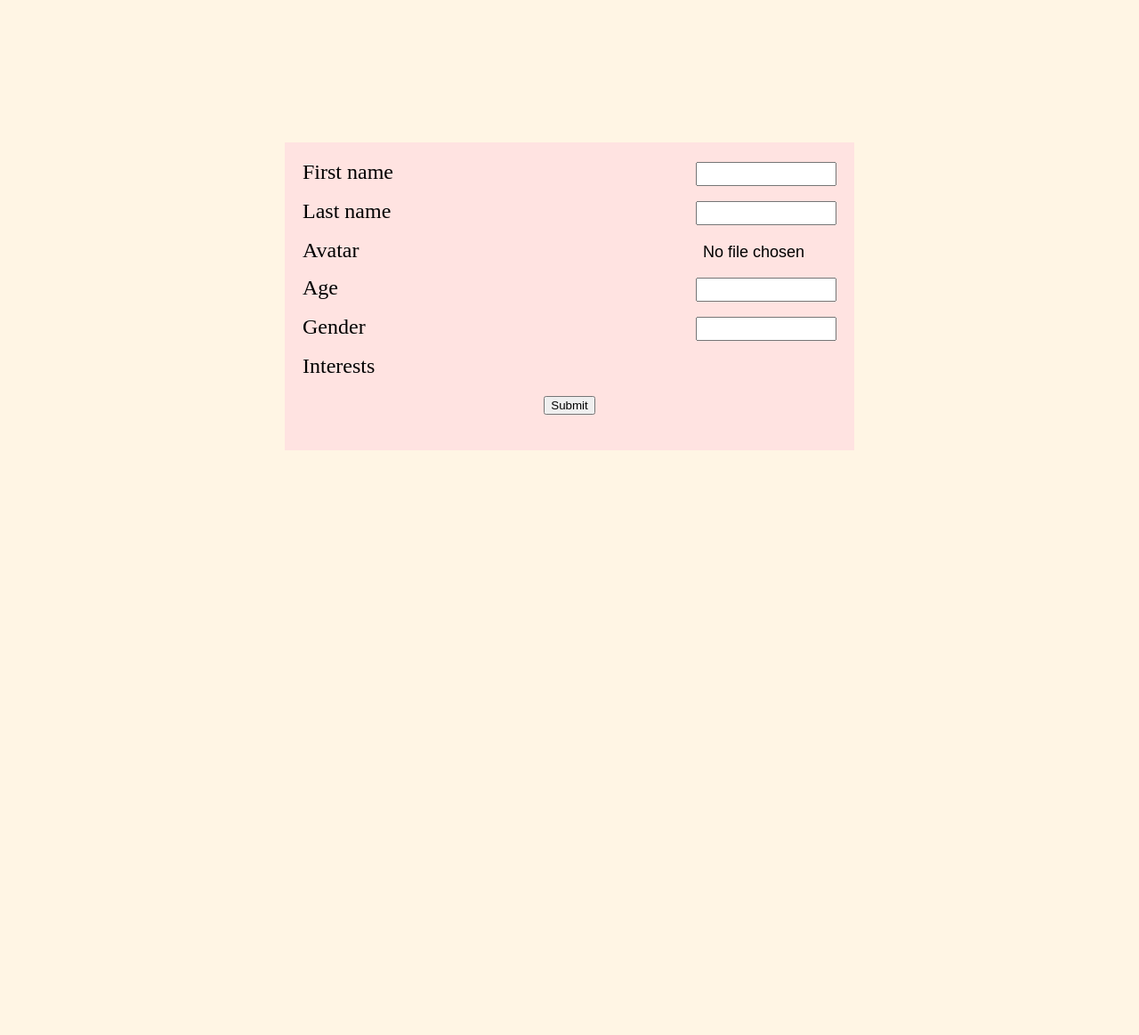
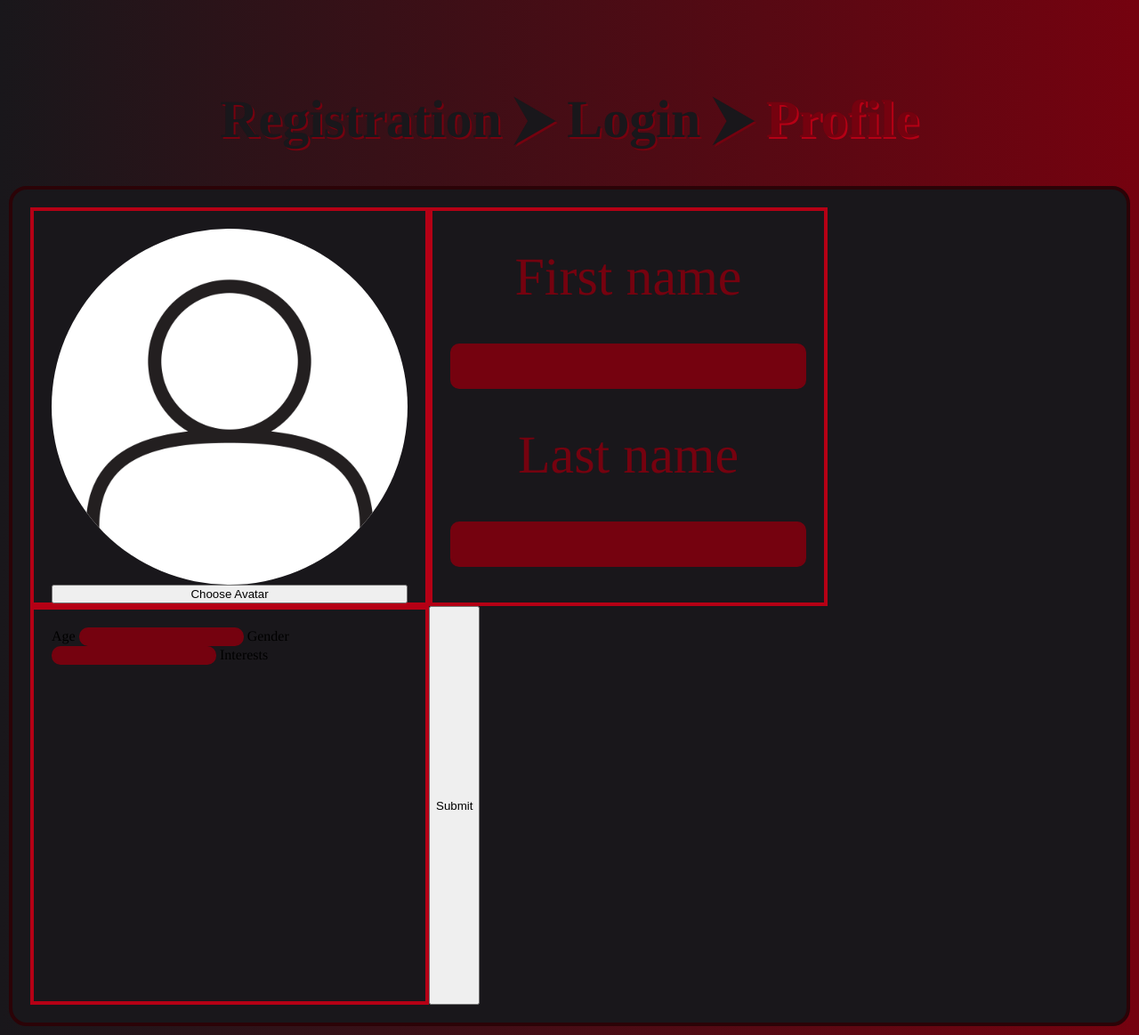
Before and after one commit to TheRufio/CatMate, a Django app: page /create-user-profile/ in a window 1280 px wide. Shown: the whole page at 89% size. Before the commit the page ends 506 px from the top, so only its background shows below. Run offline with Django 5.2, Linux system fonts and the light colour scheme; the visitor is signed in with stand-in values (Sample User, id 1); data that the repository does not hold is empty.

Commit message:
make basic styles for create-user-profile

```diff
--- a/catmate/main/forms.py
+++ b/catmate/main/forms.py
@@ -7,7 +7,8 @@ class UserProfileForm(forms.ModelForm):
         model = UserProfile
         fields = ['avatar', 'age', 'gender', 'interests']
         widgets = {
-            'avatar': forms.FileInput(attrs={'class': 'field-value avatar'}),
+            'avatar': forms.FileInput(attrs={'class': 'field-value avatar',
+                                             'style': "display:none"}),
             'age': forms.NumberInput(attrs={'class': 'field-value'}),
             'gender': forms.TextInput(attrs={'class': 'field-value'}),
             'interests': forms.CheckboxSelectMultiple(attrs={'class': 'field-value'}),
--- /dev/null
+++ b/catmate/main/static/main/create-user-profile.css
@@ -0,0 +1,130 @@
+:root {
+    --color-black: #19171b;
+    --color-red-main: #75020f;
+    --color-red-contrast: #b50015;
+    --color-red-second: #51080d;
+    --color-red-black: #2b0307;
+}
+
+body {
+    background: linear-gradient(to right, var(--color-black), var(--color-red-main));
+    margin: 0;
+    font-family: times;
+}
+
+h1 {
+    text-align: center;
+    font-size: 60px;
+    margin-top: 100px;
+    color: var(--color-red-main);
+    text-shadow: 2px 2px var(--color-red-contrast);
+}
+
+a {
+    display:inline-block;
+    font-size: 60px;
+    text-decoration: none;
+    color: var(--color-black);
+    text-shadow: 2px 2px var(--color-red-main);
+    transition: color 0.3s ease, transform 0.5s ease;
+}
+
+a:hover {
+    color: var(--color-red-contrast);
+    transform: scale(1.1);
+}
+
+b {
+    color: var(--color-black);
+    text-shadow: 2px 2px var(--color-red-main);
+}
+
+input[type="file"]::file-selector-button {
+    display: none;
+}
+
+.profile-container,
+.profile-container-item {
+    display: flex;
+    flex-direction: row;
+    flex-wrap: wrap;
+    background-color: var(--color-black);
+    padding: 20px;
+    border: 4px solid var(--color-red-black);
+    border-radius: 20px;
+    margin: 10px;
+}
+
+
+.avatar-block {
+    display: flex;
+    flex-direction: column;
+    padding: 20px;
+    border: 4px solid var(--color-red-contrast);
+    height: 400px;
+    width: 400px;
+}
+
+.avatar-block img {
+    height: 100%;
+    width: 100%;
+    background-color: white;
+    border-radius: 100%;
+    object-fit: cover;
+}
+
+.name-block {
+    display: flex;
+    flex-direction: column;
+    flex-wrap: nowrap;
+    justify-content: space-around;
+    border: 4px solid var(--color-red-contrast);
+    font-size: 60px;
+    color: var(--color-red-main);
+    padding: 20px;
+    height: 400px;
+    width: 400px;
+    text-align: center;
+}
+
+.name-block input {
+    font-size: 40px;
+}
+
+.info-block {
+    height: 400px;
+    width: 400px;
+    padding: 20px;
+    border: 4px solid var(--color-red-contrast)
+}
+
+#uploadBtn {
+    cursor: pointer;
+}
+
+#uploadBtn:hover {
+    background: #4338ca;
+}
+
+#fileName {
+    display: none;
+}
+
+input {
+    border: 2px solid var(--color-red-main);
+    border-radius: 10px;
+    text-align: center;
+    background-color: var(--color-red-main);
+    color: var(--color-black);
+    transition: transform 0.3s ease, border-color 0.4s ease;
+}
+
+input:focus {
+    border: 2px solid var(--color-red-contrast);
+    outline: none;
+}
+
+input:hover {
+    border: 2px solid var(--color-red-contrast);
+    transform: scale(1.06);
+}
--- a/catmate/main/static/main/user-profile.css
+++ /dev/null
@@ -1,66 +0,0 @@
-:root {
-    --color-bg-page: #FFF5E4;
-    --color-bg-container: #FFE3E1;
-    --color-border: #FFD1D1;
-    --color-text-main: #FF9494;
-    --color-input-text: #FFD1D1;
-    --color-input-bg: white;
-    --color-btn-hover: #fdc6c6;
-    --shadow-text: 1px 1px 1px black;
-    --shadow-input: 1px 1px 2px #000000;
-}
-
-html, body {
-    background-color: var(--color-bg-page);
-}
-
-.profile-container {
-    max-width: 80%;
-    width: 600px;
-    margin-left: auto;
-    margin-right: auto;
-    background-color: #FFE3E1;
-    padding: 20px;
-    margin-top: 20vh;
-}
-
-.profile-container-item {
-    display: block;
-    width: 100%;
-    margin-bottom: 15px;
-    font-size: 0;
-}
-
-.profile-container-item .field-name,
-.profile-container-item .field-value {
-    display: inline-block;
-    width: 50%;
-}
-
-.profile-container-item .field-name {
-    font-size: 24px;
-    text-align: left;
-}
-
-.profile-container-item .field-value {
-    text-align: right;
-    font-size: 18px;
-}
-
-
-.profile-container-item .field-error {
-    display: block;
-    margin-top: 5px;
-    color: red;
-    font-size: 12px;
-}
-
-
-input[type="file"]::file-selector-button {
-    display: none;
-}
-
-.profile-container button {
-    display: block;
-    margin: 20px auto;
-}
--- a/catmate/main/templates/main/create-user-profile.html
+++ b/catmate/main/templates/main/create-user-profile.html
@@ -2,7 +2,7 @@
 {% load static %}
 
 {% block head %}
-<link rel="stylesheet" href="{% static 'main/user-profile.css' %}">
+<link rel="stylesheet" href="{% static 'main/create-user-profile.css' %}">
 {% endblock %}
 
 {% block title %}
@@ -10,27 +10,67 @@
 {% endblock %}
 
 {% block content %}
-<div class="profile-container">
-    <form method="post" enctype="multipart/form-data">
+<h1>
+    <a href="{% url 'registration:registration' %}">Registration </a>
+    <b> ⮞ </b>
+    <a href="{% url 'registration:login' %}">Login</a><b> ⮞ </b>
+    Profile
+</h1>
+<form method="post" enctype="multipart/form-data">
+    <div class="profile-container">
         {% csrf_token %}
-        {% for field in userprofilename_form %}
-            <div class="profile-container-item">
-                <div class="field-name">{{ field.label }}</div>
-                <div class="field-value">{{ field }}</div>
-                <div class="field-error">{{ field.errors }}</div>
-            </div>
-        {% endfor %}
+        <div class="avatar-block">
+            <img id="avatarPreview"
+                src="{{ userprofile_form.avatar.value.url|default:'/static/main/default-avatar.png' }}"
+                alt="avatar">
 
-        {% for field in userprofile_form %}
-            <div class="profile-container-item">
-                <div class="field-name">{{ field.label }}</div>
-                <div class="field-value">{{ field }}</div>
-                <div class="field-error">{{ field.errors }}</div>
-            </div>
-        {% endfor %}
+            <!-- custom button -->
+            <button type="button" id="uploadBtn">Choose Avatar</button>
+            <span id="fileName">No file chosen</span>
+
+            <!-- hidden input -->
+            {{ userprofile_form.avatar }}
+        </div>
+        <div class="name-block">
+            {{ userprofilename_form.first_name.label_tag|cut:":"  }}
+            {{ userprofilename_form.first_name }}
+            {{ userprofilename_form.last_name.label_tag|cut:":" }}
+            {{ userprofilename_form.last_name }}
+        </div>
+        <div class="info-block">
+            {{userprofile_form.age.label_tag|cut:":"}}
+            {{userprofile_form.age}}
+            {{userprofile_form.gender.label_tag|cut:":"}}
+            {{userprofile_form.gender}}
+            {{userprofile_form.interests.label_tag|cut:":"}}
+            {{userprofile_form.interests}}
+        </div>
         <button type="submit">Submit</button>
-    </form>
-</div>
-</div>
+    </div>
+</form>
 <script src="{% static 'django_select2/django_select2.js' %}"></script>
+<script>
+document.addEventListener("DOMContentLoaded", () => {
+    const input = document.querySelector("#id_avatar");
+    const preview = document.querySelector("#avatarPreview");
+    const uploadBtn = document.querySelector("#uploadBtn");
+    const fileName = document.querySelector("#fileName");
+
+    // click button → open file dialog
+    uploadBtn.addEventListener("click", () => input.click());
+
+    // show filename + preview
+    input.addEventListener("change", () => {
+        const file = input.files[0];
+        if (file) {
+            fileName.textContent = file.name; // show file name
+            const reader = new FileReader();
+            reader.onload = e => preview.src = e.target.result;
+            reader.readAsDataURL(file);
+        } else {
+            fileName.textContent = "No file chosen";
+        }
+    });
+});
+</script>
 {% endblock %}
--- a/catmate/registration/static/registration/main.css
+++ b/catmate/registration/static/registration/main.css
@@ -31,7 +31,6 @@ html {
     padding: 30px;
     border: 4px solid var(--color-red-black);
     border-radius: 20px;
-
 }
 
 .form-row {
@@ -56,11 +55,10 @@ h1 {
     margin-top: 100px;
     color: var(--color-red-main);
     text-shadow: 2px 2px var(--color-red-contrast);
-
 }
 
 b {
-    color: hsla(270, 8%, 10%, 0.855);
+    color: var(--color-black);
     text-shadow: 2px 2px var(--color-red-main);
 }
 
@@ -68,7 +66,7 @@ a {
     display:inline-block;
     font-size: 60px;
     text-decoration: none;
-    color: hsla(270, 8%, 10%, 0.855);
+    color: var(--color-black);
     text-shadow: 2px 2px var(--color-red-main);
     transition: color 0.3s ease, transform 0.5s ease;
 }
```
Also changed, not shown: catmate/main/static/main/default-avatar.png (added).
